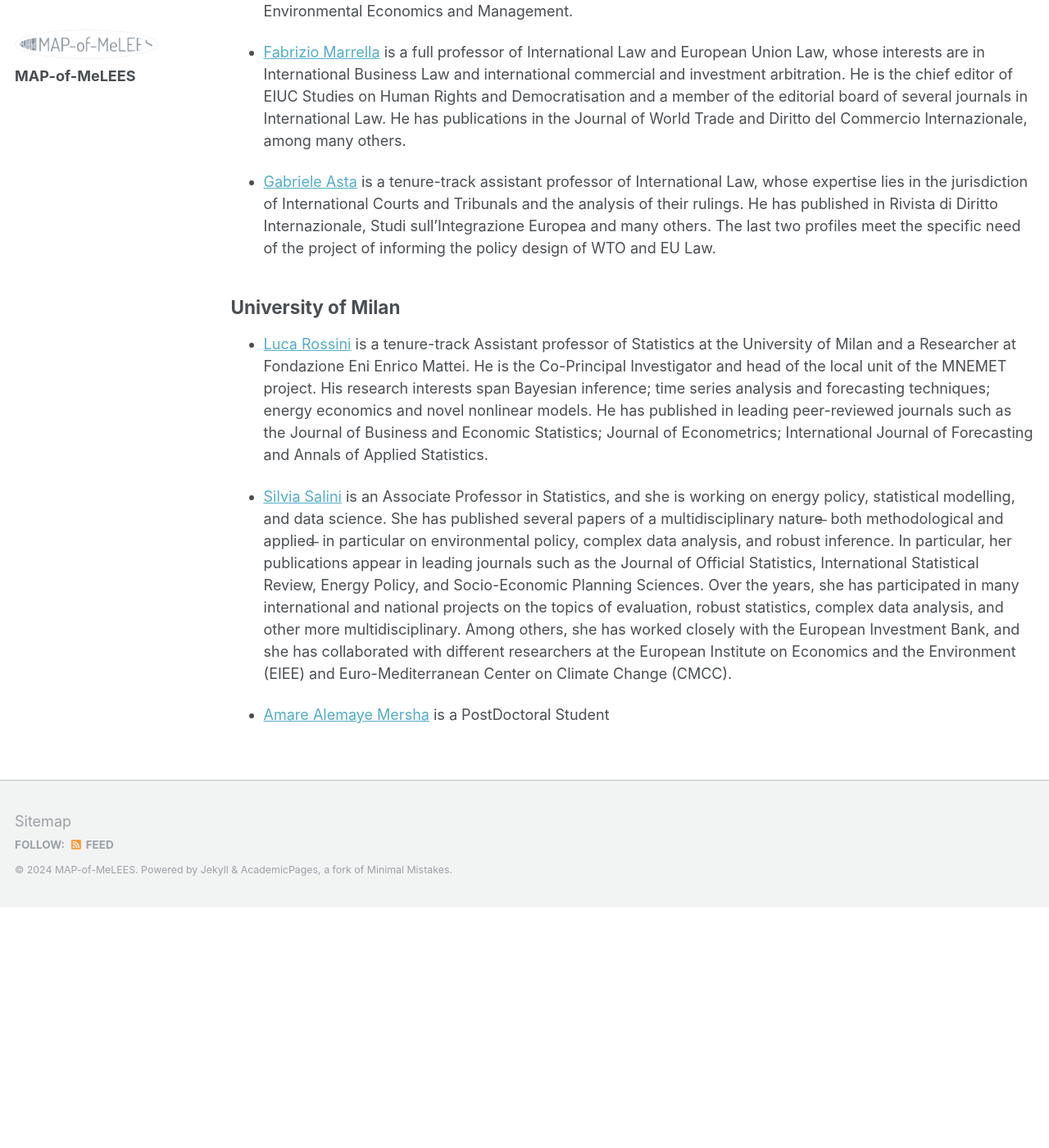
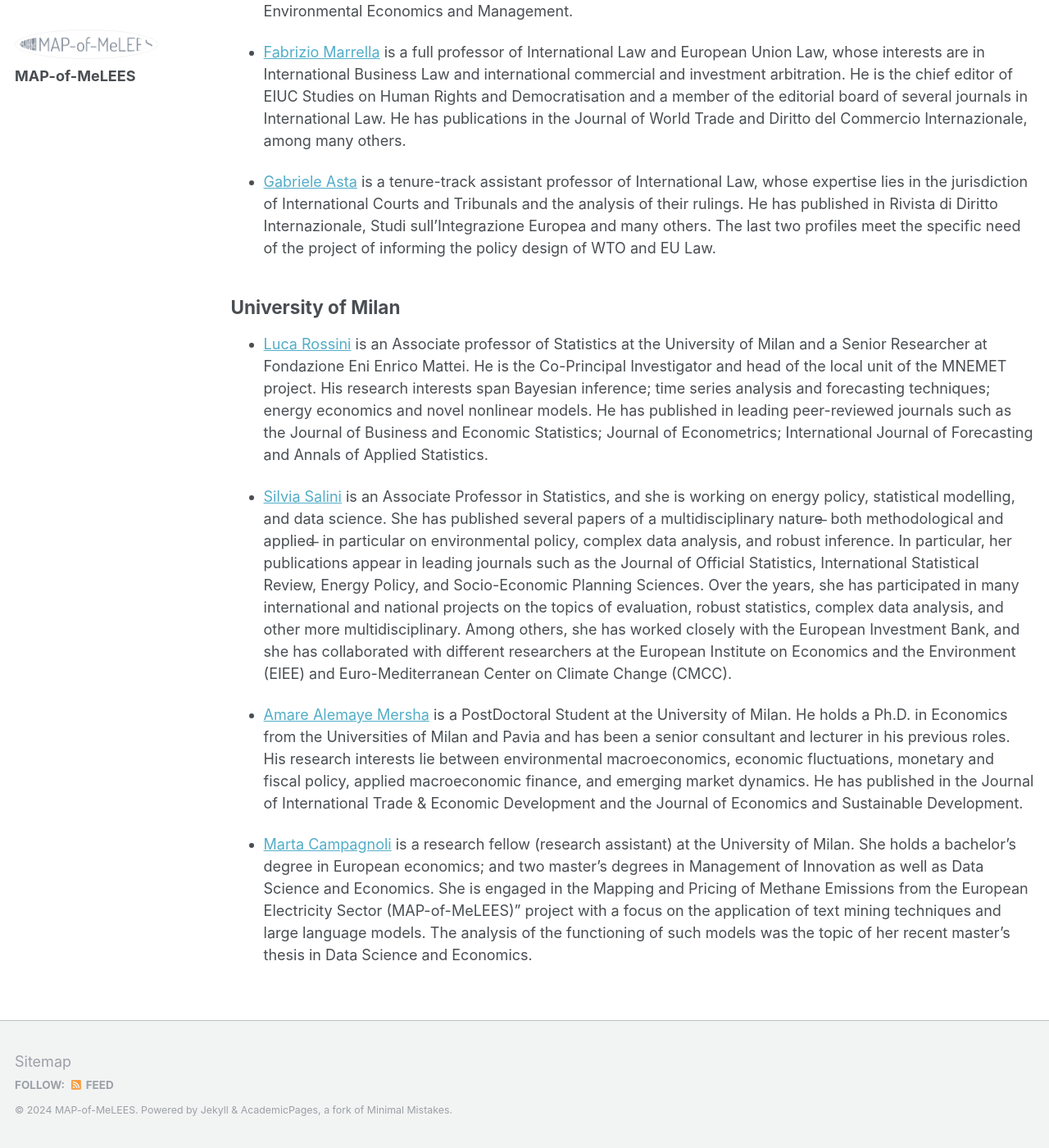
Before and after one commit to valeriodotti/MAP-of-MeLEES, a Jekyll site: the page built from _pages/groups.md, in a window 1280 px wide and 1400 px high, scrolled down 629 px. Shown: the whole window at 82% size. Built offline with Jekyll 4.4.1, drawn with Linux system fonts in a browser that asks for light colours; before the commit the page ends 1735 px from its top, so only the background shows below that.

Commit message:
Update groups.md

```diff
--- a/_pages/groups.md
+++ b/_pages/groups.md
@@ -19,8 +19,10 @@ MAP-of-MeLEES aims to bring together researchers from two Italian universities.
 
 ## University of Milan
 
-* [Luca Rossini](https://rossiniluca.github.io/web/) is a tenure-track Assistant professor of Statistics at the University of Milan and a Researcher at Fondazione Eni Enrico Mattei. He is the Co-Principal Investigator and head of the local unit of the MNEMET project. His research interests span Bayesian inference; time series analysis and forecasting techniques; energy economics and novel nonlinear models. He has published in leading peer-reviewed journals such as the Journal of Business and Economic Statistics; Journal of Econometrics; International Journal of Forecasting and Annals of Applied Statistics.
+* [Luca Rossini](https://rossiniluca.github.io/web/) is an Associate professor of Statistics at the University of Milan and a Senior Researcher at Fondazione Eni Enrico Mattei. He is the Co-Principal Investigator and head of the local unit of the MNEMET project. His research interests span Bayesian inference; time series analysis and forecasting techniques; energy economics and novel nonlinear models. He has published in leading peer-reviewed journals such as the Journal of Business and Economic Statistics; Journal of Econometrics; International Journal of Forecasting and Annals of Applied Statistics.
 
 * [Silvia Salini](https://www.unimi.it/it/ugov/person/silvia-salini) is an Associate Professor in Statistics, and she is working on energy policy, statistical modelling, and data science. She has published several papers of a multidisciplinary nature ̶ both methodological and applied ̶ in particular on environmental policy, complex data analysis, and robust inference. In particular, her publications appear in leading journals such as the Journal of Official Statistics, International Statistical Review, Energy Policy, and Socio-Economic Planning Sciences. Over the years, she has participated in many international and national projects on the topics of evaluation, robust statistics, complex data analysis, and other more multidisciplinary. Among others, she has worked closely with the European Investment Bank, and she has collaborated with different researchers at the European Institute on Economics and the Environment (EIEE) and Euro-Mediterranean Center on Climate Change (CMCC).
 
-* [Amare Alemaye Mersha]() is a PostDoctoral Student
+* [Amare Alemaye Mersha](https://sites.google.com/view/amare-alemaye-mersha) is a PostDoctoral Student at the University of Milan. He holds a Ph.D. in Economics from the Universities of Milan and Pavia and has been a senior consultant and lecturer in his previous roles. His research interests lie between environmental macroeconomics, economic fluctuations, monetary and fiscal policy, applied macroeconomic finance, and emerging market dynamics. He has published in the Journal of International Trade & Economic Development and the Journal of Economics and Sustainable Development.
+
+* [Marta Campagnoli]() is a research fellow (research assistant) at the University of Milan. She holds a bachelor’s degree in European economics; and two master’s degrees in Management of Innovation as well as Data Science and Economics. She is engaged in the Mapping and Pricing of Methane Emissions from the European Electricity Sector (MAP-of-MeLEES)" project with a focus on the application of text mining techniques and large language models. The analysis of the functioning of such models was the topic of her recent master’s thesis in Data Science and Economics.
```
